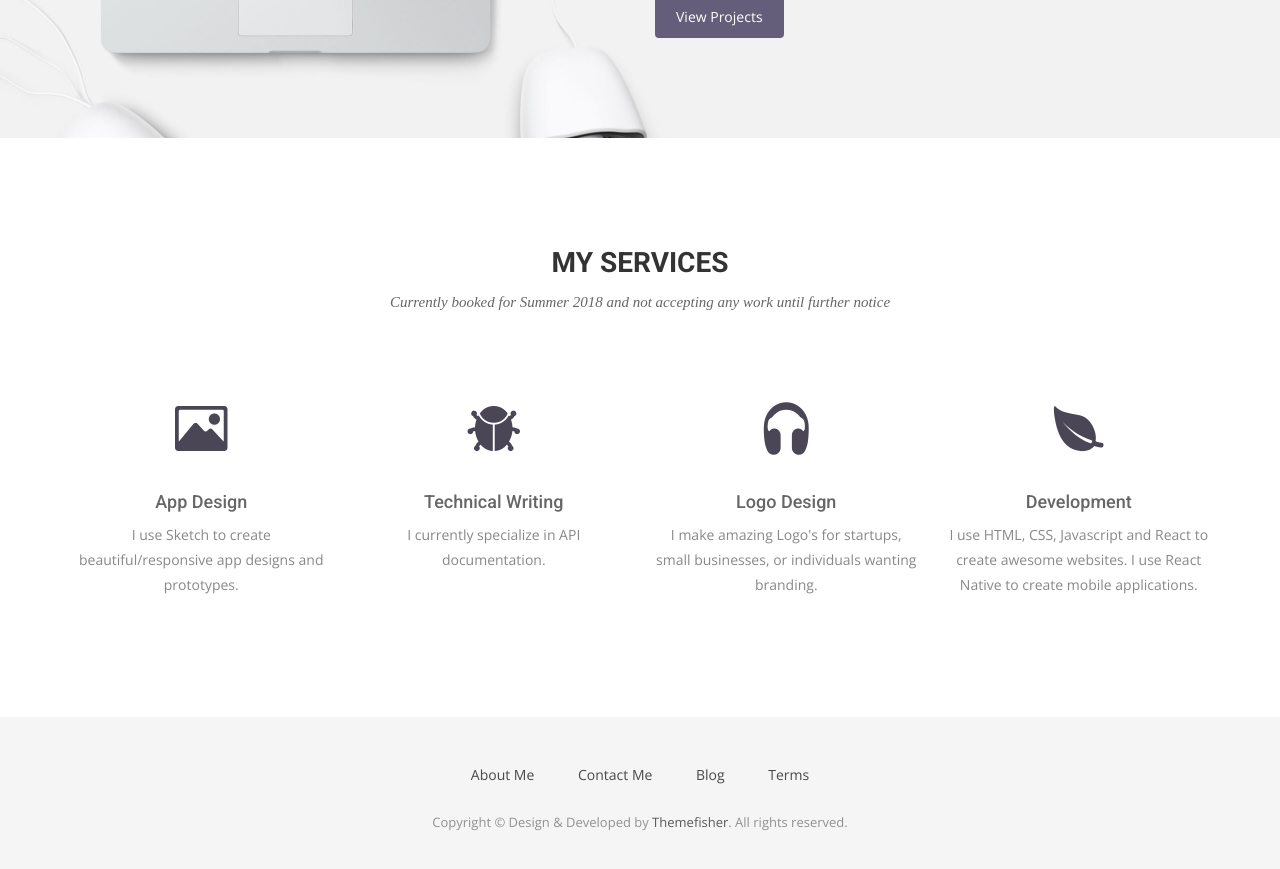
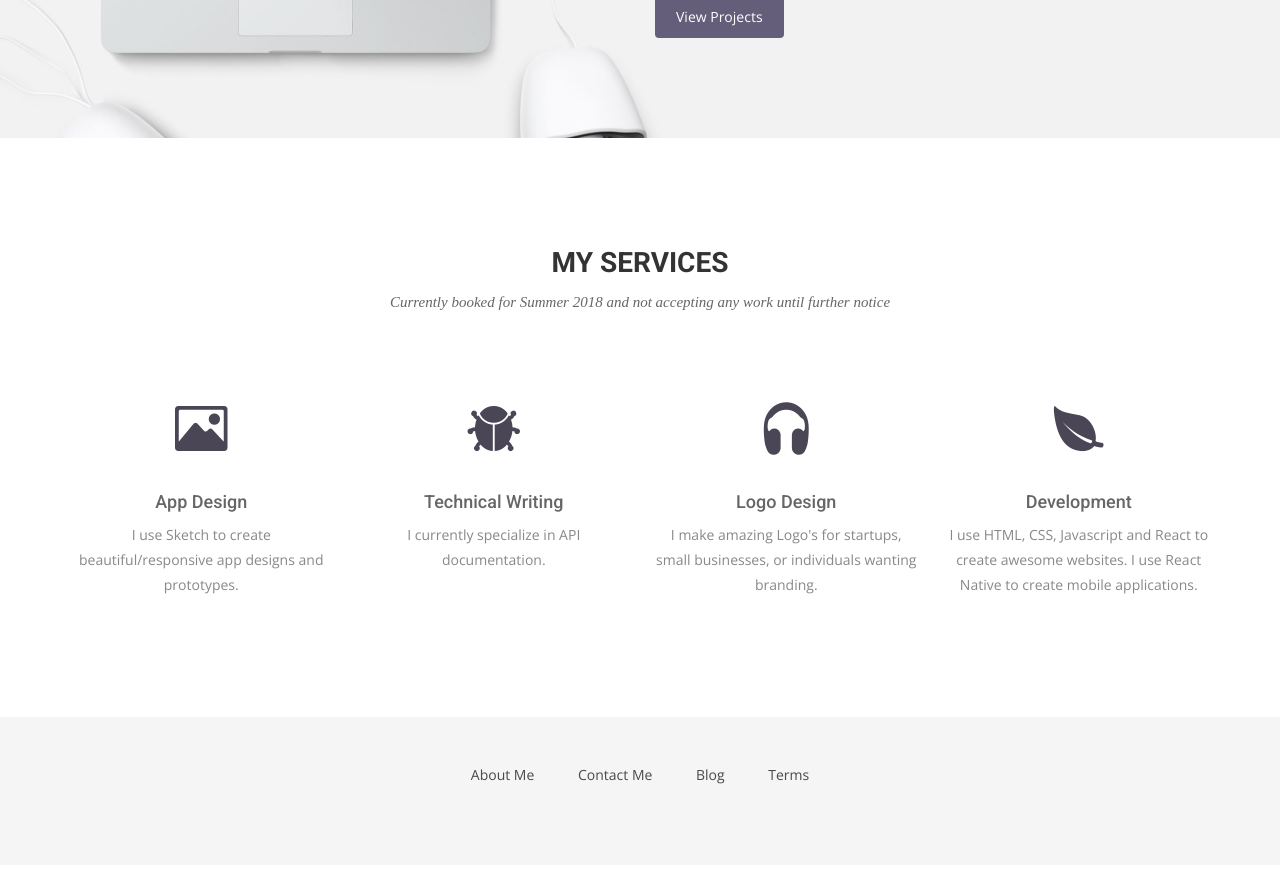
Before and after one commit to Kingslayyerr/Kingslayyerr.github.io, a Jekyll site: the page built from index.html, in a window 1280 px wide and 900 px high, scrolled down 1826 px. Shown: the top 869 px of the window. Built offline with Jekyll 4.4.1, drawn with Linux system fonts in a browser that asks for light colours; nearby versions of some CDN libraries; some web fonts are replaced.

Commit message:
new edits

```diff
--- a/_includes/footer.html
+++ b/_includes/footer.html
@@ -12,7 +12,8 @@
             <li><a href="#">Terms</a></li>
           </ul>
         </div>
-        <p>Copyright &copy; Design &amp; Developed by <a href="http://www.themefisher.com">Themefisher</a>. All rights reserved.</p>
+        <!--
+        <p>Copyright &copy; Design &amp; Developed by <a href="http://www.themefisher.com">Themefisher</a>. All rights reserved.</p>-->
       </div>
     </div>
   </div>
```
